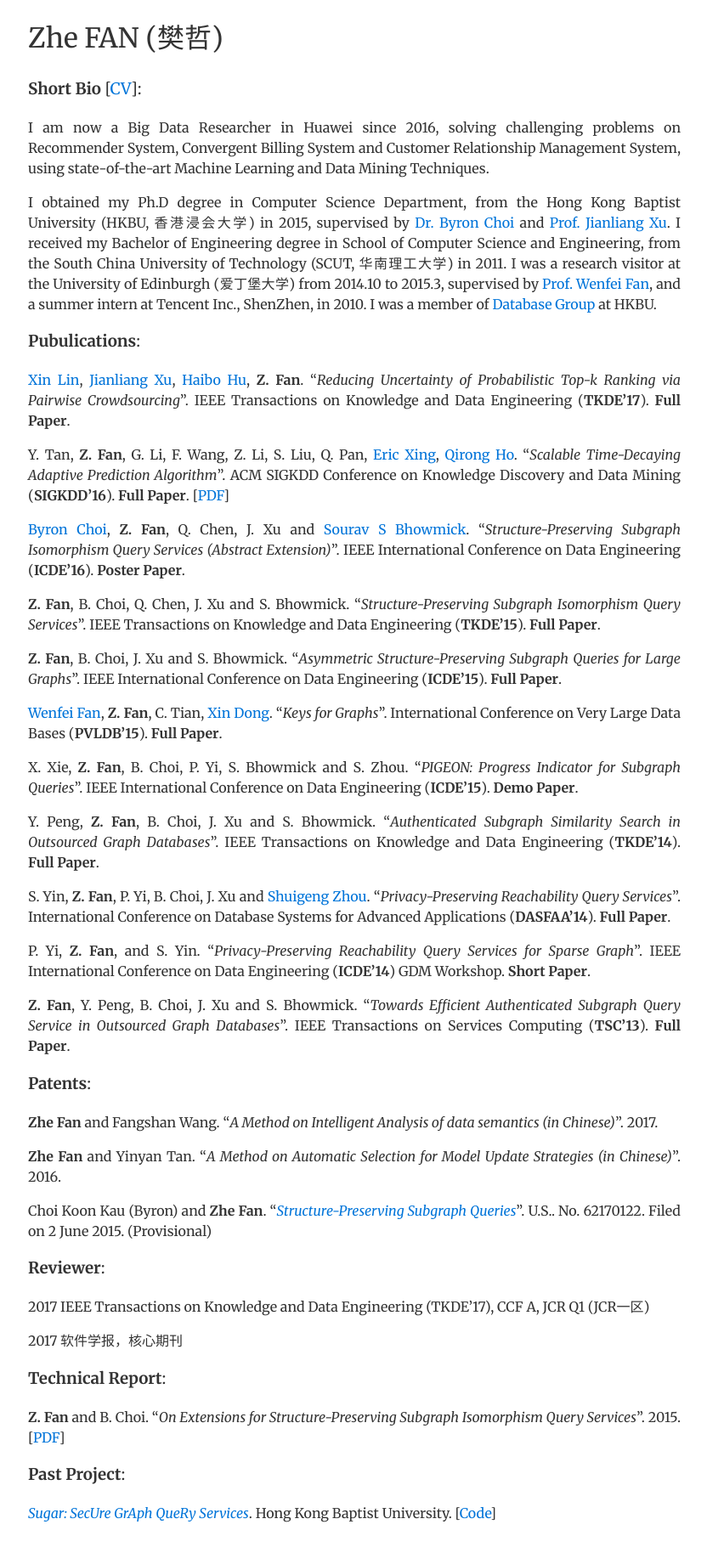
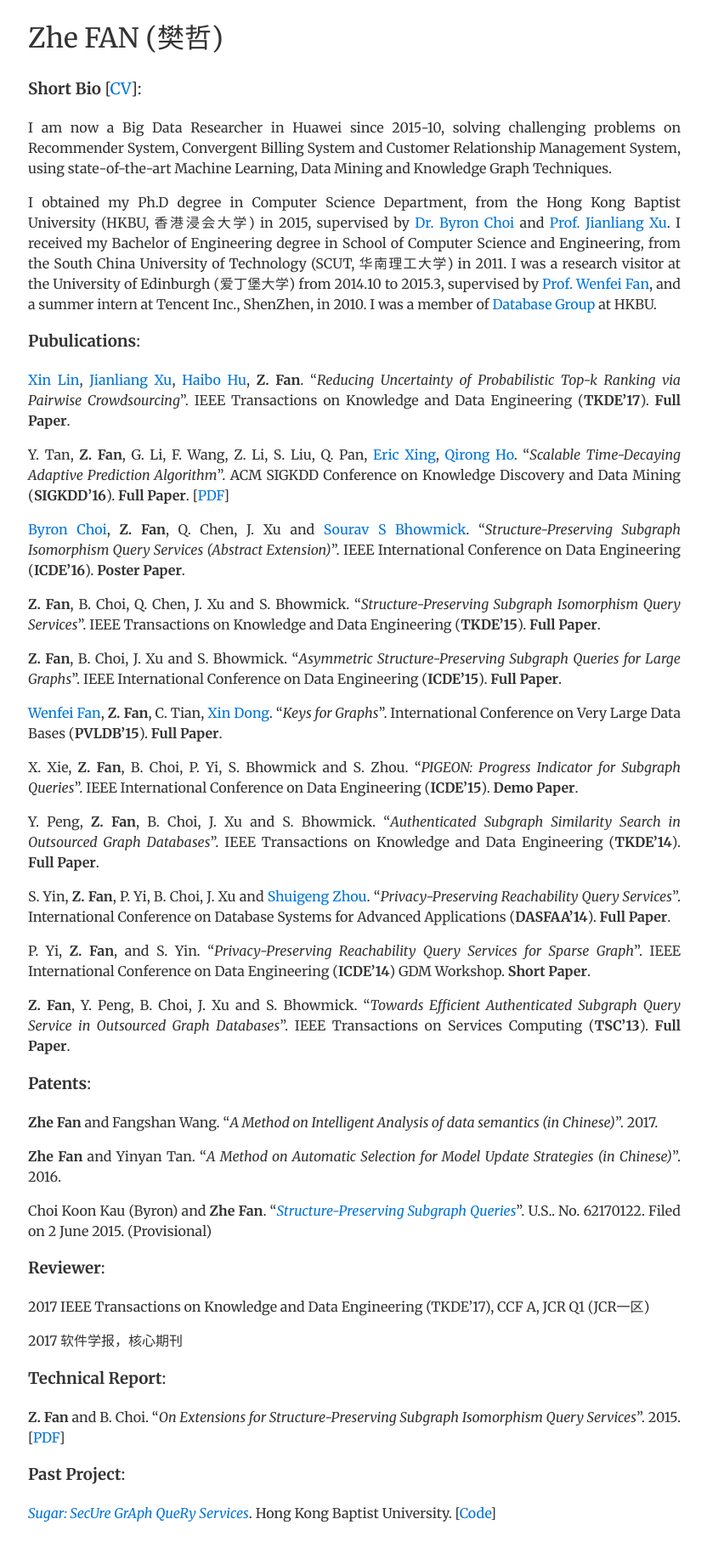
Before and after one commit to fanzhe/fanzhe.github.io, a Jekyll site: the page built from index.md, in a window 1280 px wide. Shown: the whole page at 85% size, without its empty margins (223-1055 px from the left). Built offline with Jekyll 4.4.1, drawn with Linux system fonts in a browser that asks for light colours; our own code applies the rules of GitHub Pages for plain Markdown files.

Commit message:
Update index.md

```diff
--- a/index.md
+++ b/index.md
@@ -4,7 +4,7 @@ layout:    page
 
 ### **Short Bio** [[CV](/doc/cv.pdf)]:
 
-I am now a Big Data Researcher in Huawei since 2016, solving challenging problems on Recommender System, Convergent Billing System and Customer Relationship Management System, using state-of-the-art Machine Learning and Data Mining Techniques.
+I am now a Big Data Researcher in Huawei since 2015-10, solving challenging problems on Recommender System, Convergent Billing System and Customer Relationship Management System, using state-of-the-art Machine Learning, Data Mining and Knowledge Graph Techniques.
 
 I obtained my Ph.D degree in Computer Science Department, from the Hong Kong Baptist University (HKBU, 香港浸会大学) in 2015,
 supervised by [Dr. Byron Choi](http://www.comp.hkbu.edu.hk/~bchoi/) and [Prof. Jianliang Xu](http://www.comp.hkbu.edu.hk/~xujl/).
```
